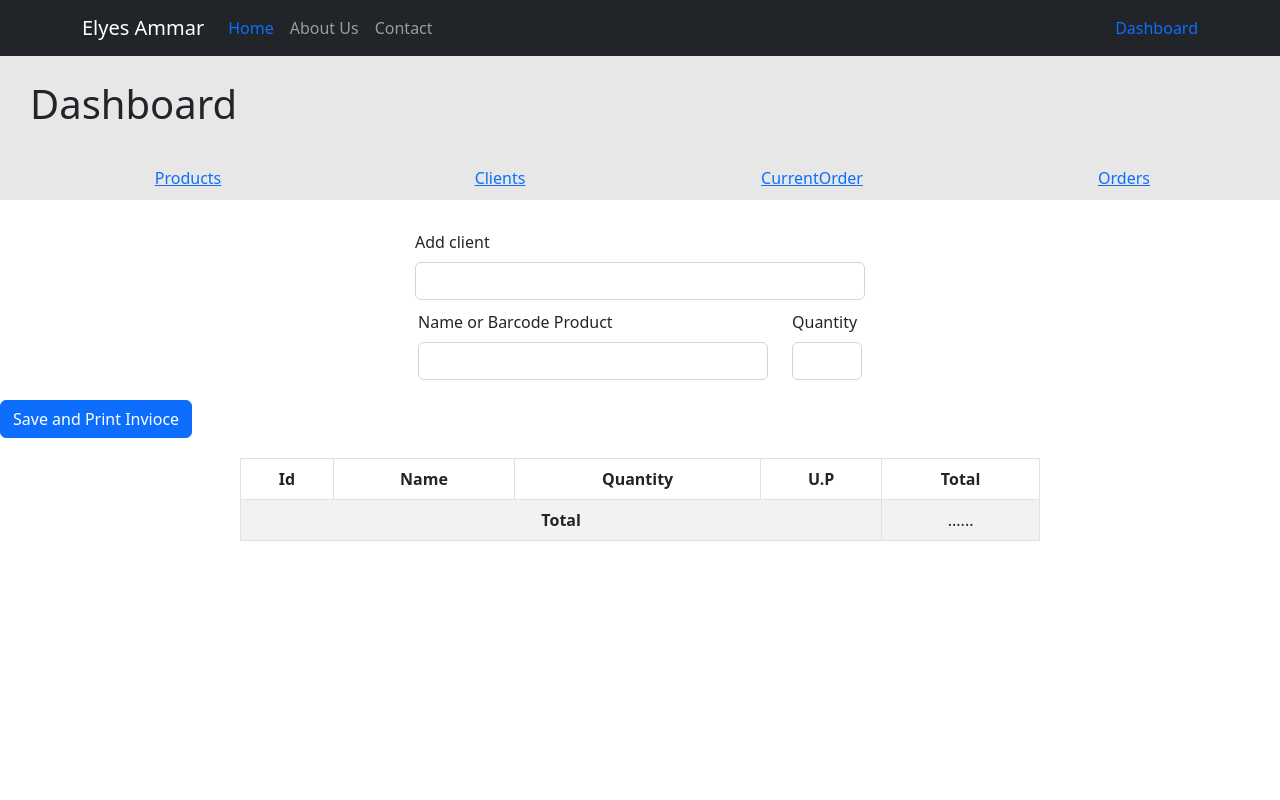
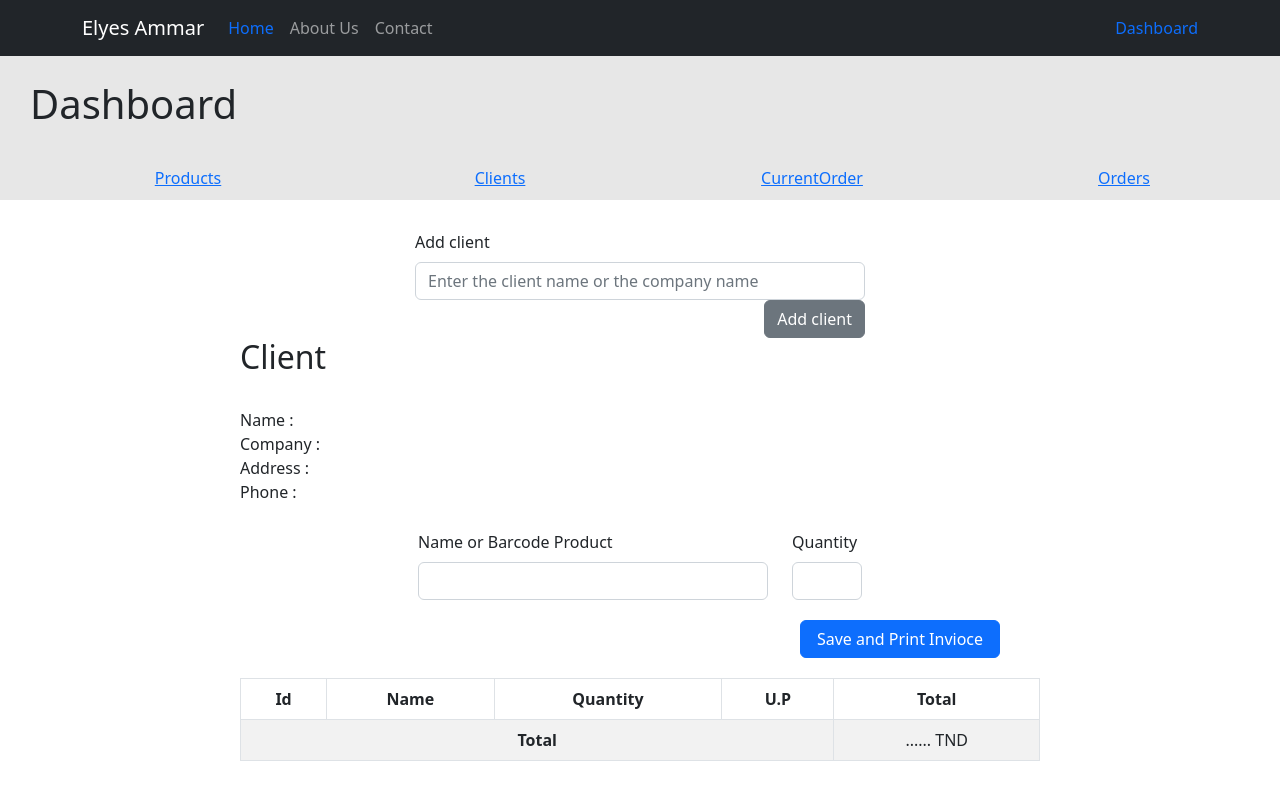
Before and after one commit to ElyesAmmar/MyProjectGoMyCode, a React (Create React App) app in the folder client/: page /dashboard/currentOrder in a window 1280 px wide. Built offline with nearby package versions, Linux system fonts and the light colour scheme.

Commit message:
adding product and client to order

```diff
--- a/client/src/JS/actions/order.js
+++ b/client/src/JS/actions/order.js
@@ -1,9 +1,15 @@
-import { ADD_PRODUCTS_ORDER } from "../constant/actionsTypes";
+import { ADD_PRODUCTS_ORDER, ADD_CLIENT_ORDER } from "../constant/actionsTypes";
 
-export const addProduct = (product)=>{
+export const addProductsOrder = (product)=>{
     return{
         type:ADD_PRODUCTS_ORDER,
         payload: product
     }
 
 }
+export const addClientOrder = (client)=>{
+    return{
+        type:ADD_CLIENT_ORDER,
+        payload: client
+    }
+}
--- a/client/src/JS/constant/actionsTypes.js
+++ b/client/src/JS/constant/actionsTypes.js
@@ -31,3 +31,4 @@ export const DELETE_CLIENT = "DELETE_CLIENT"
 export const SEARCH_CLIENT = "SEARCH_CLIENT"
 
 export const ADD_PRODUCTS_ORDER = "ADD_PRODUCTS_ORDER"
+export const ADD_CLIENT_ORDER = "ADD_CLIENT_ORDER"
--- a/client/src/JS/reducer/orderReducer.js
+++ b/client/src/JS/reducer/orderReducer.js
@@ -1,10 +1,11 @@
-import { ADD_PRODUCTS_ORDER } from "../constant/actionsTypes";
+import { ADD_PRODUCTS_ORDER, ADD_CLIENT_ORDER } from "../constant/actionsTypes";
 
 const initialeState = {
     orders:[],
     order:{},
     products:[],
     product:{},
+    client:{},
     errors:[]
 }
 
@@ -12,7 +13,8 @@ export const orderReducer = (state=initialeState, {type,payload})=>{
     switch (type) {
         case ADD_PRODUCTS_ORDER:
             return {...state, products:  payload}
-
+        case ADD_CLIENT_ORDER:
+            return {...state, client: payload}
         default:
             return state
     }
--- a/client/src/components/AddOrder.jsx
+++ b/client/src/components/AddOrder.jsx
@@ -1,23 +1,37 @@
 import React, { useState } from 'react';
 import { Form, Button, Row, Col, Table} from 'react-bootstrap';
 import { useSelector } from 'react-redux';
-import CloseButton from 'react-bootstrap/CloseButton';
+
 
 function MakeOrder() {
 
-const [product, setProduct] = useState({name:'',quantity:''})
-console.log(product)
-
-const [products, setProducts ]= useState(useSelector((state)=> state.orderReducer.products))
-console.log(products)
+  const [product, setProduct] = useState({name:'',quantity:''})
+  const [products, setProducts ]= useState(useSelector((state)=> state.orderReducer.products))
+  const [client, setClient] = useState(useSelector((state)=> state.orderReducer.client))
 
 
 return (
   <div>
+
   <div className='order-form'>
+
     <div style={{margin: '10px auto 0'}}>
       <Form.Label>Add client</Form.Label><br/>
-      <Form.Control style={{width:'450px'}} />
+      <Form.Control
+      placeholder='Enter the client name or the company name' style={{width:'450px'}}
+      onChange={(e)=>setClient(e.target.value)}
+      />
+      <Button
+       variant="secondary" style={{float: 'right'}}
+      >Add client</Button>
+    </div>
+
+    <div className='client'>
+          <h2>Client</h2><br/>
+          <p> Name : {client.Name} <br/>
+             Company : {client.Company} <br/>
+             Address : {client.Address} <br/>
+             Phone : {client.Phone} </p>
     </div>
     <div style={{margin: '10px auto 0'}}>
       <Form>
@@ -36,7 +50,7 @@ return (
 
     </div>
     <div>
-    <Button variant="primary" >
+    <Button variant="primary" style={{width:'200px', marginLeft:'800px'} }>
             Save and Print Invioce
       </Button>
     </div>
@@ -61,21 +75,19 @@ return (
       </thead>
 
       <tbody>
-      {products.map((prod, index)=>
+      {products.map((prod)=>
         <tr>
           <td>P-{prod.Id}</td>
           <td>{prod.Name}</td>
           <td style={{width:'60px'}}><Form.Control type='number' ></Form.Control></td>
           <td>{prod.Price}</td>
-          <td>{index}</td>
-          <CloseButton onClick={()=> setProducts(products.splice(2,1))} />
+          <td></td>
+          {/* <CloseButton onClick={()=> setProducts(products.splice(2,1))} /> */}
           </tr>
-
-
         )  }
         <tr>
           <td colSpan={4} style={{fontWeight:'bold'}}>Total</td>
-          <td>......</td>
+          <td>...... TND</td>
 
         </tr>
       </tbody>
--- a/client/src/components/SearchBarProduct.jsx
+++ b/client/src/components/SearchBarProduct.jsx
@@ -4,7 +4,7 @@ import AddModal from './AddProduct';
 import {useDispatch} from 'react-redux'
 import { searchP } from '../JS/actions/products';
 
-function Filter() {
+function SearchProducts() {
 
   const dispatch = useDispatch()
 
@@ -44,4 +44,4 @@ function Filter() {
   );
 }
 
-export default Filter;
+export default SearchProducts;
--- a/client/src/components/clients.jsx
+++ b/client/src/components/clients.jsx
@@ -1,24 +1,34 @@
-import React, { useEffect } from "react";
+import React, { useEffect, useState} from "react";
 import Table from 'react-bootstrap/Table';
 import ClientsBar from "./SearchBarClient";
 import { useDispatch, useSelector } from "react-redux";
 import { getClients } from "../JS/actions/clients";
 import EditClient from "./EditClient";
+import Button from 'react-bootstrap/Button';
+import { useNavigate } from "react-router-dom";
+import { addClientOrder } from "../JS/actions/order";
 
 
 function Clients(){
     const dispatch = useDispatch()
     // const [clients, setClients] = useState([])
     const input = useSelector((state)=> state.clientReducer.searchClient)
+    const clients = useSelector((state)=> state.clientReducer.clients)
+    const navigate = useNavigate();
+    const [clientOrder, setClientOrder] = useState({})
 
     useEffect(()=>{
         dispatch(getClients())
     },[])
-    const clients = useSelector((state)=> state.clientReducer.clients)
 
     return(
 <div className="datatable">
     <ClientsBar />
+    <button onClick={()=>{
+      dispatch(addClientOrder(clientOrder))
+      navigate("/dashboard/currentOrder")
+      }}>add to order</button>
+    <Table striped bordered hover className='tableClient'></Table>
     <Table striped bordered hover className='tableClient'>
     <thead>
         <tr>
@@ -44,6 +54,11 @@ function Clients(){
         <td>{cl.Company}</td>
         <td>{cl.Phone}</td>
         <td><EditClient id={cl._id}/> </td>
+        <td>
+            <Button style={{width:'50px'}} variant="secondary"
+        onClick={()=> setClientOrder({ Name: cl.Name , Company:cl.Company, Address:cl.Address, Phone:cl.Phone})}
+        >+</Button>
+        </td>
         </tr>
     </tbody>
     )}
--- a/client/src/components/products.jsx
+++ b/client/src/components/products.jsx
@@ -2,18 +2,20 @@ import React, { useState } from "react";
 import { getProducts } from "../JS/actions/products";
 import { useDispatch, useSelector } from "react-redux";
 import { useEffect } from "react";
-import Filter from "./SearchBarProduct";
+import SearchProducts from "./SearchBarProduct";
 import Table from 'react-bootstrap/Table';
 import EditModal from './EditProduct';
 import Button from 'react-bootstrap/Button';
-import { addProduct } from "../JS/actions/order";
+import { addProductsOrder } from "../JS/actions/order";
+import { useNavigate } from "react-router-dom";
 
 
 function Products() {
-const dispatch=useDispatch()
-const products= useSelector((state)=>state.productReducer.products)
-const inputS = useSelector((state)=>state.productReducer.productSearch)
-const [productsOrder, setProductsOrder] = useState([])
+  const dispatch=useDispatch()
+  const products= useSelector((state)=>state.productReducer.products)
+  const inputS = useSelector((state)=>state.productReducer.productSearch)
+  const [productsOrder, setProductsOrder] = useState([])
+  const navigate = useNavigate();
 
 
 useEffect(()=> {
@@ -24,7 +26,11 @@ useEffect(()=> {
     return(
 
 <div className="datatable">
-    <Filter />
+    <SearchProducts />
+    <button onClick={()=>{
+      dispatch(addProductsOrder(productsOrder));
+      navigate("/dashboard/clients")
+      }}>add to order</button>
     <Table className='tableProduct' striped bordered hover size="sm">
       <thead>
         <tr>
@@ -56,8 +62,7 @@ useEffect(()=> {
           <td>{prod.Barcode}</td>
           <td><EditModal id={prod._id} /></td>
           <td><Button variant="secondary"
-          onClick={()=>{setProductsOrder([...productsOrder,{Id:prod.ProductId, Name: prod.Name, Price:prod.Price}]);
-        dispatch(addProduct(productsOrder))}}
+          onClick={()=> setProductsOrder([...productsOrder,{Id:prod.ProductId, Name: prod.Name, Price:prod.Price}])}
           >+</Button></td>
         </tr>
 
```
